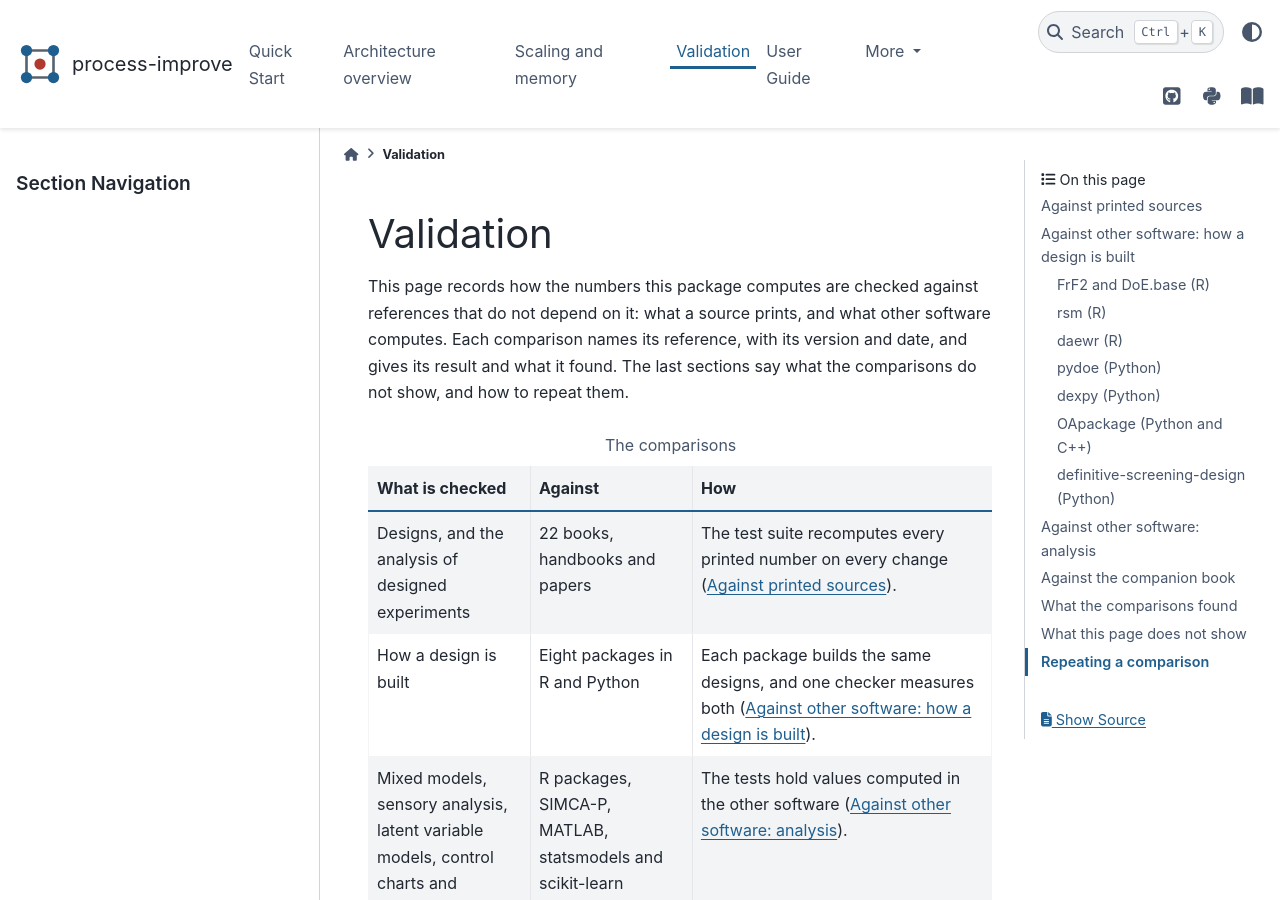
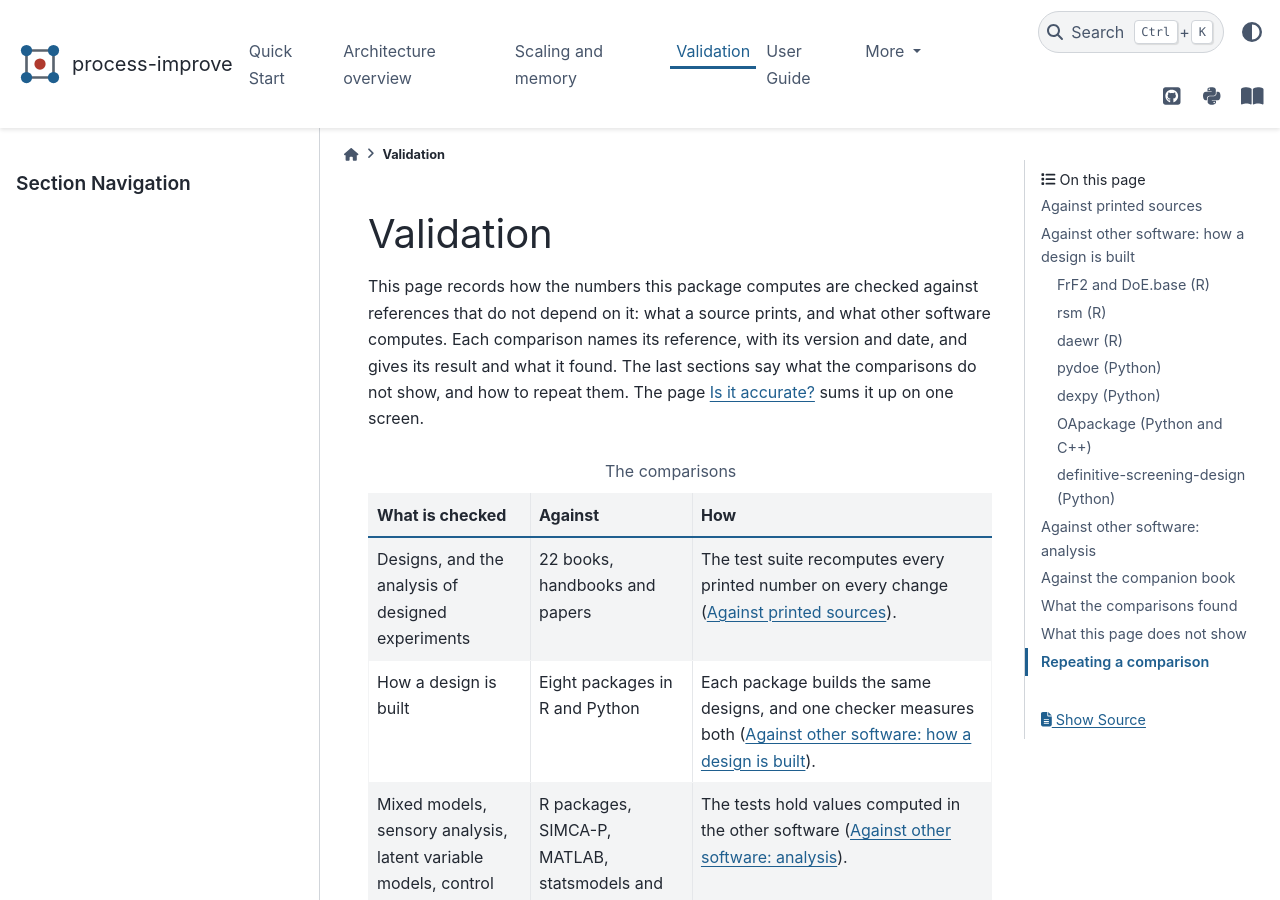
Before and after one commit to kgdunn/process-improve, a Sphinx documentation site: the page built from docs/validation.rst, in a window 1280 px wide and 900 px high. Built offline with Sphinx 7.4.7 and the PyData theme 0.15.4, drawn with Linux system fonts in a browser that asks for light colours.

Commit message:
Validation page: linked from the catalog, the README and the docs home
The catalog's row of links gains "Is it accurate?", the link its door
"Can I trust it?" had before the top of the page was shortened. The
README links the page in its top row and beside the design gallery; the
docs home has it among its buttons, and the docs' validation page names
the one-screen summary on factori.al.

Co-Authored-By: Claude Opus 5.5 <noreply@anthropic.com>
Claude-Session: https://claude.ai/code/session_01S4nNrPkUPaohxFC2ZXtzgY

```diff
--- a/docs/index.rst
+++ b/docs/index.rst
@@ -27,6 +27,7 @@ process-improve
    :doc:`Get started <quickstart>`
    `Try it in your browser <app/>`__
    :doc:`User guide <user_guide/index>`
+   :doc:`Is it accurate? <validation>`
    :doc:`API reference <api/index>`
    `The textbook <https://learnche.org/pid>`__
 
--- a/docs/validation.rst
+++ b/docs/validation.rst
@@ -6,7 +6,8 @@ Validation
 This page records how the numbers this package computes are checked against references that
 do not depend on it: what a source prints, and what other software computes. Each comparison
 names its reference, with its version and date, and gives its result and what it found. The
-last sections say what the comparisons do not show, and how to repeat them.
+last sections say what the comparisons do not show, and how to repeat them. The page
+`Is it accurate? <https://factori.al/validation.html>`__ sums it up on one screen.
 
 .. list-table:: The comparisons
    :header-rows: 1
```
Also changed, not shown: README.md (+4 -1 lines), web/FEATURES.md (+1 -1 lines), 2 other files.
